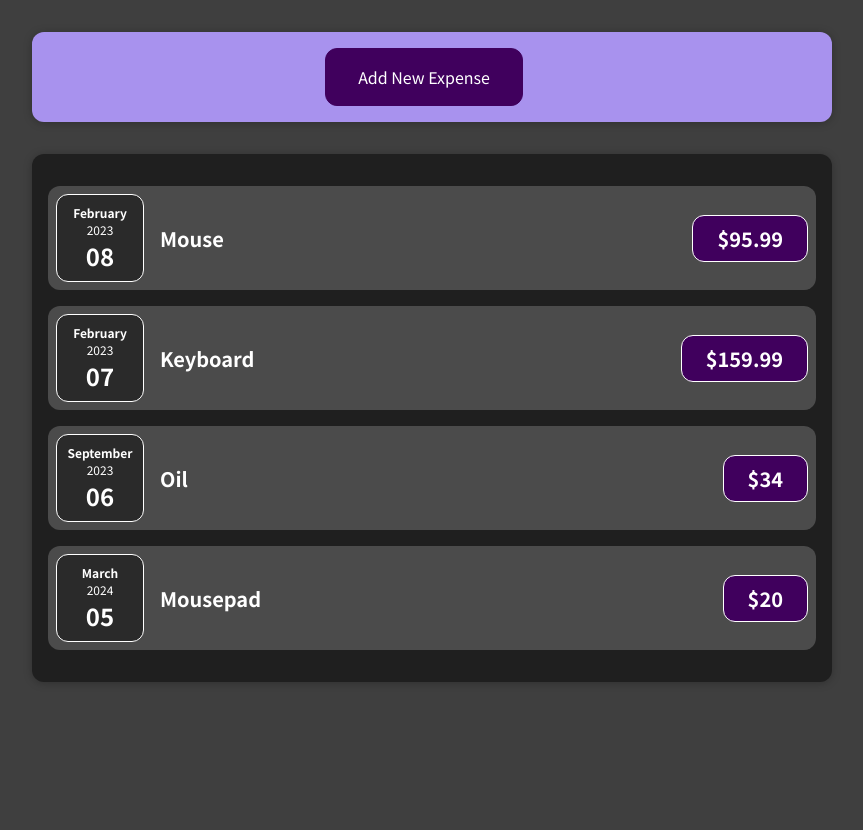
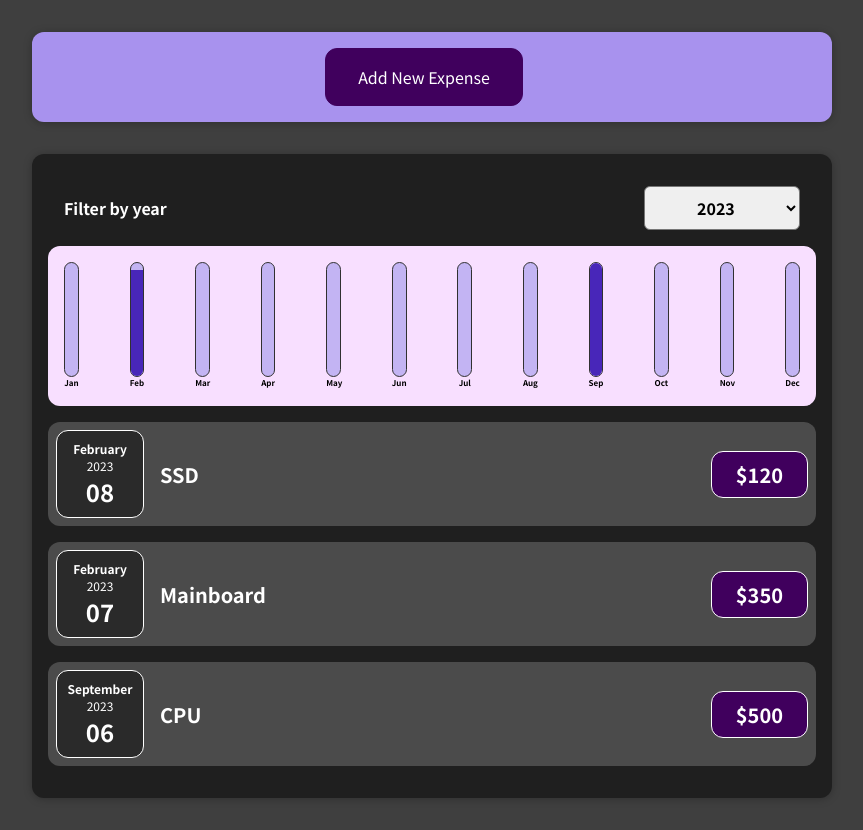
Before and after one commit to HuuThanh1301/TrackingExpenses, a React (Create React App) app: page / in a window 1280 px wide. Shown: the whole page, without its empty margins (208-1071 px from the left). Before the commit the page ends 800 px from the top, so only its background shows below. Built offline with nearby package versions, Linux system fonts and the light colour scheme.

Commit message:
Step 4: Add chart component

```diff
--- a/src/App.js
+++ b/src/App.js
@@ -1,38 +1,50 @@
+import { useState } from "react";
 import Expenses from "./components/Expenses/Expenses";
 import NewExpense from "./components/NewExpense/NewExpense";
 
 const dummy_data = [
   {
+    id: 'e0',
+    title: 'Ram',
+    amount: 200,
+    date: new Date(2022, 7, 25)
+  },
+  {
+
     id: 'e1',
-    title: 'Mouse',
-    amount: 95.99,
+    title: 'SSD',
+    amount: 120,
     date: new Date(2023, 1, 8)
   },
   {
     id: 'e2',
-    title: 'Keyboard',
-    amount: 159.99,
+    title: 'Mainboard',
+    amount: 350,
     date: new Date(2023, 1, 7)
   },
   {
     id: 'e3',
-    title: 'Oil',
-    amount: 34,
+    title: 'CPU',
+    amount: 500,
     date: new Date(2023, 8, 6)
   },
-  {
-    id: 'e4',
-    title: 'Mousepad',
-    amount: 20,
-    date: new Date(2024, 2, 5)
-  }
+  // {
+  //   id: 'e4',
+  //   title: 'PSU',
+  //   amount: 150,
+  //   date: new Date(2024, 2, 5)
+  // }
 ];
 
 function App() {
+  const [expenses, setExpenses] = useState(dummy_data);
+  const addExpenseHandler = (expense) => {
+    setExpenses(prevState => [expense, ...prevState]);
+  }
   return (
     <div>
-      <NewExpense />
-      <Expenses items={dummy_data}/>
+      <NewExpense onAdd={addExpenseHandler}/>
+      <Expenses items={expenses}/>
     </div>
   );
 }
--- /dev/null
+++ b/src/components/Chart/Chart.js
@@ -0,0 +1,33 @@
+import classes from './Chart.module.css';
+
+const ChartBar = (props) => {
+  let barFill = '0%';
+  if(props.max > 0){
+    barFill = (props.value / props.max) * 100 + '%';
+  }
+  console.log('value', props.value);
+  console.log('max', props.max)
+
+  return(
+    <div className={classes.wrap}>
+      <div className={classes.container}>
+        <div className={classes.fill} style={{height: barFill}}></div>
+      </div>
+      <label className={classes.label}>{props.label}</label>
+    </div>
+  )
+}
+
+const Chart = (props) => {
+  const monthDataList = props.data;
+  const expensesAmountList = monthDataList.map(item => item.value);
+  const maxValue = Math.max(...expensesAmountList);
+
+  return (
+    <div className={classes.layout}>
+      {monthDataList.map(item => <ChartBar key={item.label} label={item.label} value={item.value} max={maxValue}/>)}
+    </div>
+  );
+}
+
+export default Chart;
--- /dev/null
+++ b/src/components/Chart/Chart.module.css
@@ -0,0 +1,36 @@
+.layout{
+  background-color: #f8dfff;
+  padding: 1rem;
+  height: 10rem;
+  border-radius: 12px;
+  display: flex;
+  justify-content: space-between;
+}
+
+.wrap{
+  display: flex;
+  flex-direction: column;
+  width: 2%;
+}
+
+.container{
+  height: 90%;
+  border-radius: 12px;
+  border: 1px solid #313131;
+  background-color: #c3b4f3;
+  display: flex;
+  flex-direction: column-reverse;
+  overflow: hidden;
+  width: 100%;
+}
+
+.fill{
+  height: 50%;
+  background-color: #4826b9;
+}
+
+.label{
+  font-weight: bold;
+  font-size: 0.5rem;
+  text-align: center;
+}
--- /dev/null
+++ b/src/components/Chart/ExpenseChart.js
@@ -0,0 +1,29 @@
+import Chart from "./Chart";
+
+const ExpenseChart = (props) => {
+  const monthDataList = [
+    {label: 'Jan', value: 0},
+    {label: 'Feb', value: 0},
+    {label: 'Mar', value: 0},
+    {label: 'Apr', value: 0},
+    {label: 'May', value: 0},
+    {label: 'Jun', value: 0},
+    {label: 'Jul', value: 0},
+    {label: 'Aug', value: 0},
+    {label: 'Sep', value: 0},
+    {label: 'Oct', value: 0},
+    {label: 'Nov', value: 0},
+    {label: 'Dec', value: 0}
+  ];
+
+  for(const item of props.items){
+    const index = item.date.getMonth();
+    monthDataList[index].value += item.amount;
+  }
+
+  return (
+    <Chart data={monthDataList}/>
+  );
+}
+
+export default ExpenseChart;
--- a/src/components/Expenses/Expenses.js
+++ b/src/components/Expenses/Expenses.js
@@ -1,11 +1,24 @@
 
+import { useState } from 'react';
+import ExpensesFilter from '../NewExpense/ExpensesFilter';
 import classes from './Expenses.module.css';
 import ExpensesList from "./ExpensesList";
+import ExpenseChart from '../Chart/ExpenseChart';
 
 const Expenses = (props) => {
+  const [filterYear, setFilteredYear] = useState('2023');
+
+  const filterHandler = (year) => {
+    setFilteredYear(year);
+  }
+
+  const filterExpenses = props.items.filter(item => item.date.getFullYear() === parseInt(filterYear));
+
   return (
     <div className={classes.expenses}>
-      <ExpensesList items={props.items}/>
+      <ExpensesFilter onFilter={filterHandler} defautYear={filterYear}/>
+      <ExpenseChart items={filterExpenses}/>
+      <ExpensesList items={filterExpenses}/>
     </div>
 
   )
--- a/src/components/Expenses/ExpensesList.js
+++ b/src/components/Expenses/ExpensesList.js
@@ -2,6 +2,9 @@ import ExpenseItem from "./ExpenseItem";
 import classes from './ExpensesList.module.css';
 
 const ExpensesList = (props) => {
+  if(props.items.length === 0){
+    return <h2 className={classes["no-expense"]}>No expenses found</h2>
+  }
   return (
     <ul className={classes['expenses-list']}>
       {props.items.map((item) => (
--- a/src/components/Expenses/ExpensesList.module.css
+++ b/src/components/Expenses/ExpensesList.module.css
@@ -3,3 +3,8 @@
   margin: 0;
   padding: 0;
 }
+
+.no-expense{
+  color: white;
+  text-align: center;
+}
--- a/src/components/NewExpense/ExpenseForm.js
+++ b/src/components/NewExpense/ExpenseForm.js
@@ -1,20 +1,47 @@
+import { useState } from 'react';
 import classes from './ExpenseForm.module.css';
 
 const ExpenseForm = (props) => {
+  const [enteredTitle, setEnteredTitle] = useState('');
+  const [enteredAmount, setEnteredAmount] = useState('');
+  const [enteredDate, setEnteredDate] = useState('');
+
+  const titleChangeHandler = e => {
+    setEnteredTitle(e.target.value);
+  }
+  const amountChangeHandler = e => {
+    setEnteredAmount(e.target.value);
+  }
+  const dateChangeHandler = e => {
+    setEnteredDate(e.target.value);
+  }
+
+  const submitHandler = (e) => {
+    e.preventDefault();
+    const expenseData = {
+      id: Math.random().toString(),
+      title: enteredTitle,
+      amount: parseInt(enteredAmount),
+      date: new Date(enteredDate)
+    };
+    props.onAdd(expenseData);
+    props.onHideForm();
+  }
+
   return (
-    <form>
+    <form onSubmit={submitHandler}>
       <div className={classes.form_controls}>
         <div className={classes.form_control}>
           <label>Title</label>
-          <input type="text" name="title" id="title"></input>
+          <input type="text" name="title" id="title" onChange={titleChangeHandler}></input>
         </div>
         <div className={classes.form_control}>
           <label>Amount</label>
-          <input type="number" name="amount" id="amount"></input>
+          <input type="number" name="amount" id="amount" step='0.01' min='0.01' onChange={amountChangeHandler}></input>
         </div>
         <div className={classes.form_control}>
           <label>Date</label>
-          <input type="date" name="date" id="date"></input>
+          <input type="date" name="date" id="date" min='2022-01-01' max='2024-12-31' onChange={dateChangeHandler}></input>
         </div>
       </div>
 
--- a/src/components/NewExpense/ExpenseForm.module.css
+++ b/src/components/NewExpense/ExpenseForm.module.css
@@ -2,6 +2,7 @@
   display: flex;
   flex-wrap: wrap;
   gap: 1rem;
+  margin-bottom: 1rem;
 }
 
 .form_control{
--- /dev/null
+++ b/src/components/NewExpense/ExpensesFilter.js
@@ -0,0 +1,19 @@
+import classes from './ExpensesFilter.module.css';
+
+const ExpensesFilter = (props) => {
+  const changeYearHandler = (e) => {
+    props.onFilter(e.target.value);
+  }
+  return (
+    <div className={classes.filter}>
+      <label>Filter by year</label>
+      <select name='selected-year' id='selected-year' onChange={changeYearHandler} value={props.defautYear}>
+        <option value='2022'>2022</option>
+        <option value='2023'>2023</option>
+        <option value='2024'>2024</option>
+      </select>
+    </div>
+  );
+}
+
+export default ExpensesFilter;
--- /dev/null
+++ b/src/components/NewExpense/ExpensesFilter.module.css
@@ -0,0 +1,17 @@
+.filter{
+  display: flex;
+  justify-content: space-between;
+  color: white;
+  align-items: center;
+  padding: 1rem;
+}
+.filter label{
+  font-weight: bold;
+}
+
+.filter select{
+  font: inherit;
+  padding: 0.5rem 3rem;
+  font-weight: bold;
+  border-radius: 6px;
+}
--- a/src/components/NewExpense/NewExpense.js
+++ b/src/components/NewExpense/NewExpense.js
@@ -2,7 +2,7 @@ import { useState } from "react";
 import classes from './NewExpense.module.css';
 import ExpenseForm from "./ExpenseForm";
 
-const NewExpense = () => {
+const NewExpense = (props) => {
   const [showForm, setShowForm] = useState(false);
 
   const showFormHandler = () => {
@@ -16,7 +16,7 @@ const NewExpense = () => {
   return (
     <div className={classes.new_expense}>
       {!showForm && <button onClick={showFormHandler}>Add New Expense</button>}
-      {showForm && <ExpenseForm onHideForm={hideFormHandler}/>}
+      {showForm && <ExpenseForm onHideForm={hideFormHandler} onAdd={props.onAdd}/>}
     </div>
   );
 }
```
